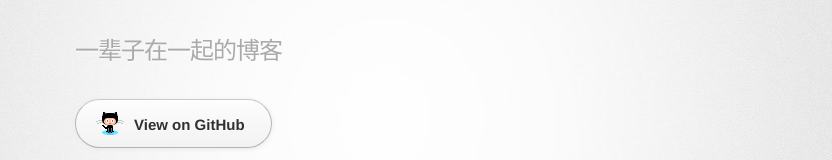
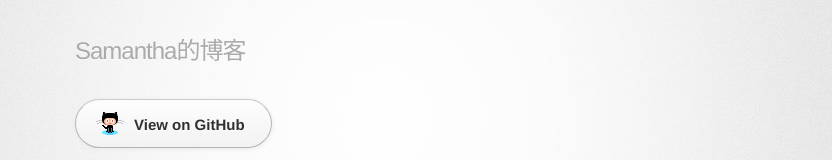
Before and after one commit to angelteers/angelteers.github.io, a plain HTML site: page index.html in a window 1280 px wide. Shown: the top 160 px of the page, without its empty margins (255-1087 px from the left). Drawn offline with Linux system fonts and the light colour scheme; a web font is replaced by a local one.

Commit message:
Update index.html

```diff
--- a/index.html
+++ b/index.html
@@ -18,7 +18,7 @@
       <div class="inner">
 
         <header>
-          <h2>一辈子在一起的博客</h2>
+          <h2>Samantha的博客</h2>
         </header>
 
         <section id="downloads" class="clearfix">
```
